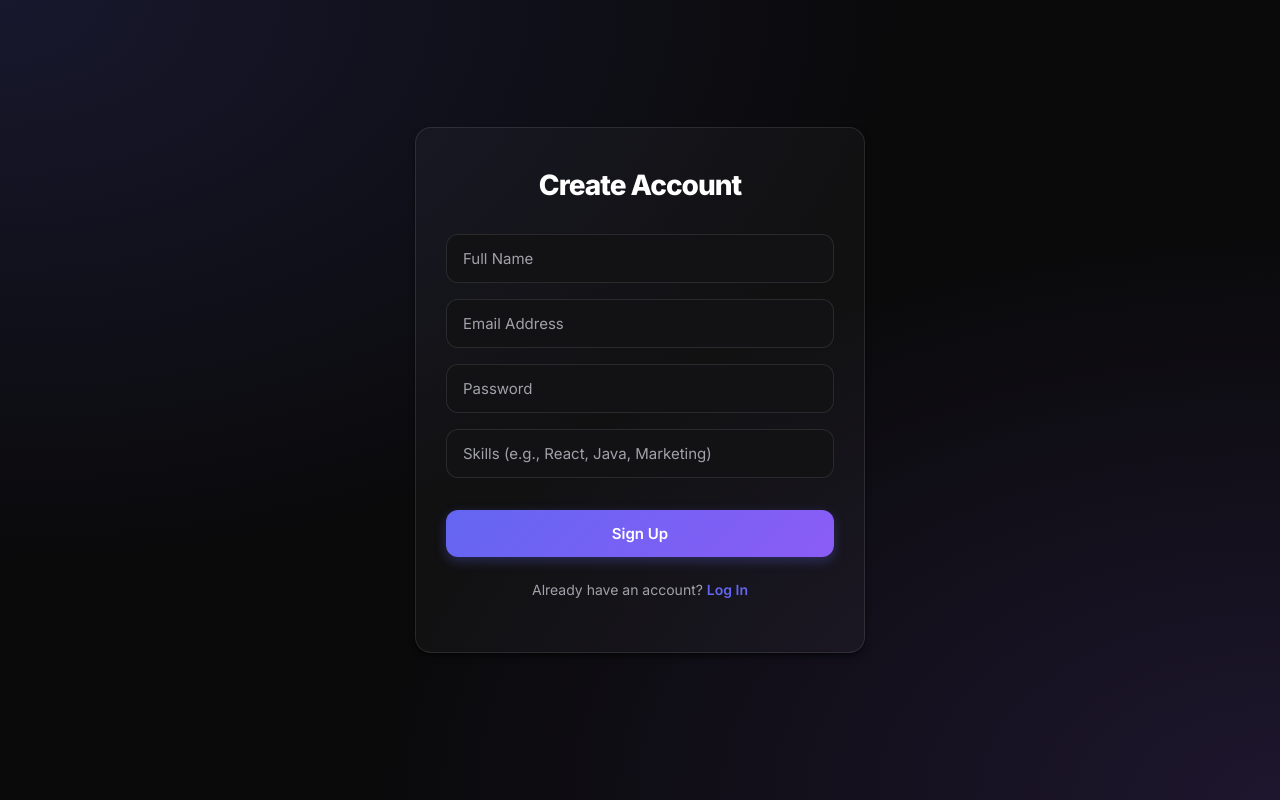
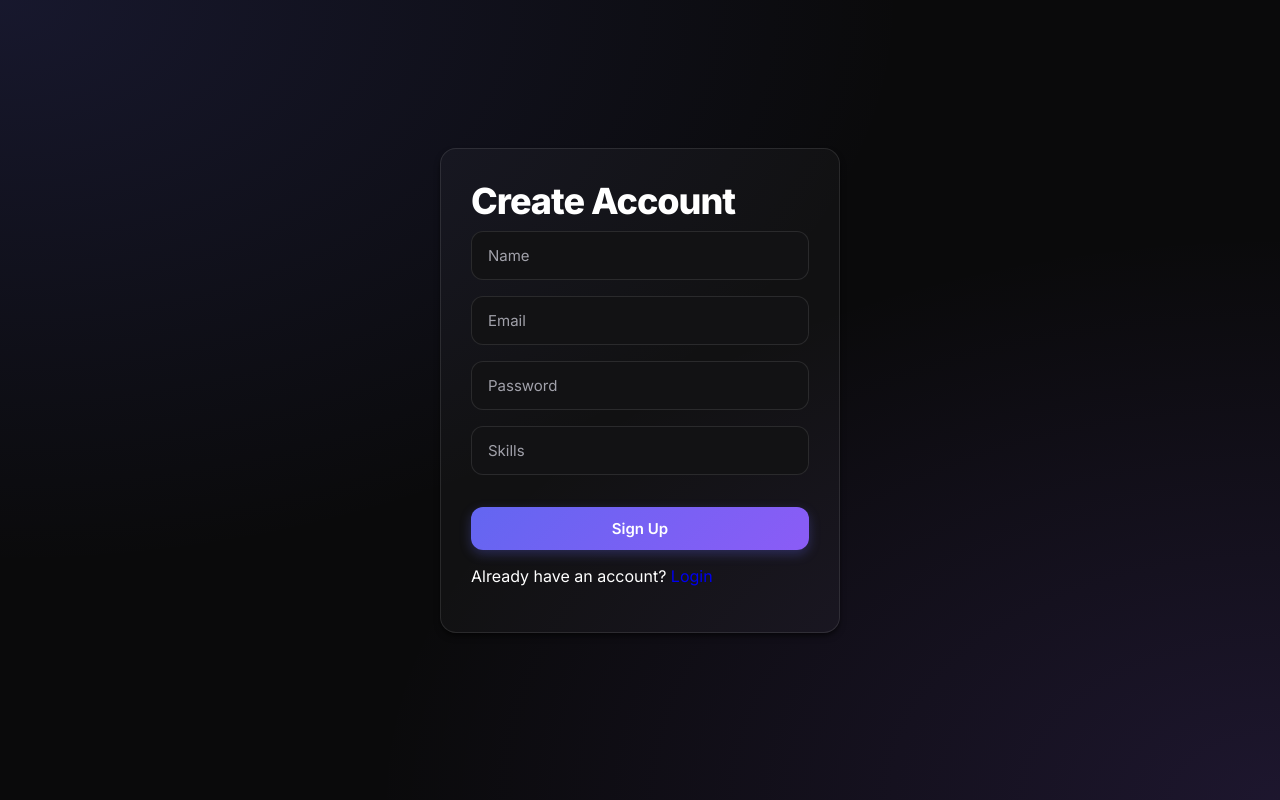
Before and after one commit to Ashmithaaaa/idea-forge-frontend, a React (Vite) app: page /signup in a window 1280 px wide. Built offline with nearby package versions, Linux system fonts and the light colour scheme.

Commit message:
fix: signup payload

```diff
--- a/src/pages/Signup.jsx
+++ b/src/pages/Signup.jsx
@@ -1,83 +1,116 @@
 import React, { useState } from "react";
-import { signup } from "../services/authService";
 import { useNavigate, Link } from "react-router-dom";
+
+const BASE_URL = "https://idea-forge-backend.onrender.com";
 
 const Signup = () => {
   const navigate = useNavigate();
 
-  const [user, setUser] = useState({
-    name: "",
-    email: "",
-    password: "",
-    skills: "",
-  });
-
-  const handleChange = (e) => {
-    setUser({
-      ...user,
-      [e.target.name]: e.target.value,
-    });
-  };
+  const [name, setName] = useState("");
+  const [email, setEmail] = useState("");
+  const [password, setPassword] = useState("");
+  const [skills, setSkills] = useState("");
 
   const handleSignup = async (e) => {
     e.preventDefault();
 
-    const res = await signup(user);
+    try {
+      const res = await fetch(`${BASE_URL}/api/auth/signup`, {
+        method: "POST",
+        headers: {
+          "Content-Type": "application/json",
+        },
 
-    if (res.success === false) {
-      alert(res.message);
-      return;
+        // 🔥 MOST IMPORTANT FIX
+        body: JSON.stringify({
+          username: name, // ✅ backend expects username
+          email: email,
+          password: password,
+          skills: skills,
+        }),
+      });
+
+      // ✅ SAFE JSON PARSE
+      let data = null;
+      try {
+        data = await res.json();
+      } catch (err) {
+        console.warn("No JSON response");
+      }
+
+      if (!res.ok) {
+        alert(data?.message || "Signup failed");
+        return;
+      }
+
+      alert("Signup successful ✅");
+      navigate("/login");
+    } catch (error) {
+      console.error(error);
+      alert("Signup error ❌");
     }
-
-    alert("Signup successful");
-
-    navigate("/login");
   };
 
   return (
-    <div className="fade-in" style={{ display: "flex", justifyContent: "center", alignItems: "center", minHeight: "100vh", padding: "20px" }}>
-      <div className="card" style={{ width: "100%", maxWidth: "450px", padding: "40px 30px", textAlign: "center" }}>
-        <h2 className="page-title" style={{ fontSize: "28px", marginBottom: "32px" }}>Create Account</h2>
+    <div
+      className="fade-in"
+      style={{
+        display: "flex",
+        justifyContent: "center",
+        alignItems: "center",
+        minHeight: "100vh",
+      }}
+    >
+      <div
+        className="card"
+        style={{ maxWidth: "400px", width: "100%", padding: "30px" }}
+      >
+        <h2 className="page-title">Create Account</h2>
 
         <form onSubmit={handleSignup}>
           <input
             className="input"
-            name="name"
-            placeholder="Full Name"
-            onChange={handleChange}
+            placeholder="Name"
+            value={name}
+            onChange={(e) => setName(e.target.value)}
             required
           />
 
           <input
             className="input"
             type="email"
-            name="email"
-            placeholder="Email Address"
-            onChange={handleChange}
+            placeholder="Email"
+            value={email}
+            onChange={(e) => setEmail(e.target.value)}
             required
           />
 
           <input
             className="input"
-            name="password"
             type="password"
             placeholder="Password"
-            onChange={handleChange}
+            value={password}
+            onChange={(e) => setPassword(e.target.value)}
             required
           />
 
           <input
             className="input"
-            name="skills"
-            placeholder="Skills (e.g., React, Java, Marketing)"
-            onChange={handleChange}
+            placeholder="Skills"
+            value={skills}
+            onChange={(e) => setSkills(e.target.value)}
           />
 
-          <button className="primary-btn" style={{ width: "100%", marginTop: "16px", padding: "14px" }}>Sign Up</button>
+          <button
+            className="primary-btn"
+            style={{ width: "100%", marginTop: "16px" }}
+          >
+            Sign Up
+          </button>
         </form>
 
-        <p style={{ marginTop: "24px", color: "var(--text-secondary)", fontSize: "14px" }}>
-          Already have an account? <Link to="/login" style={{ color: "var(--accent-primary)", fontWeight: "600", textDecoration: "none" }}>Log In</Link>
+        <p style={{ marginTop: "16px" }}>
+          Already have an account? <Link to="/login">Login</Link>
         </p>
       </div>
     </div>
```
